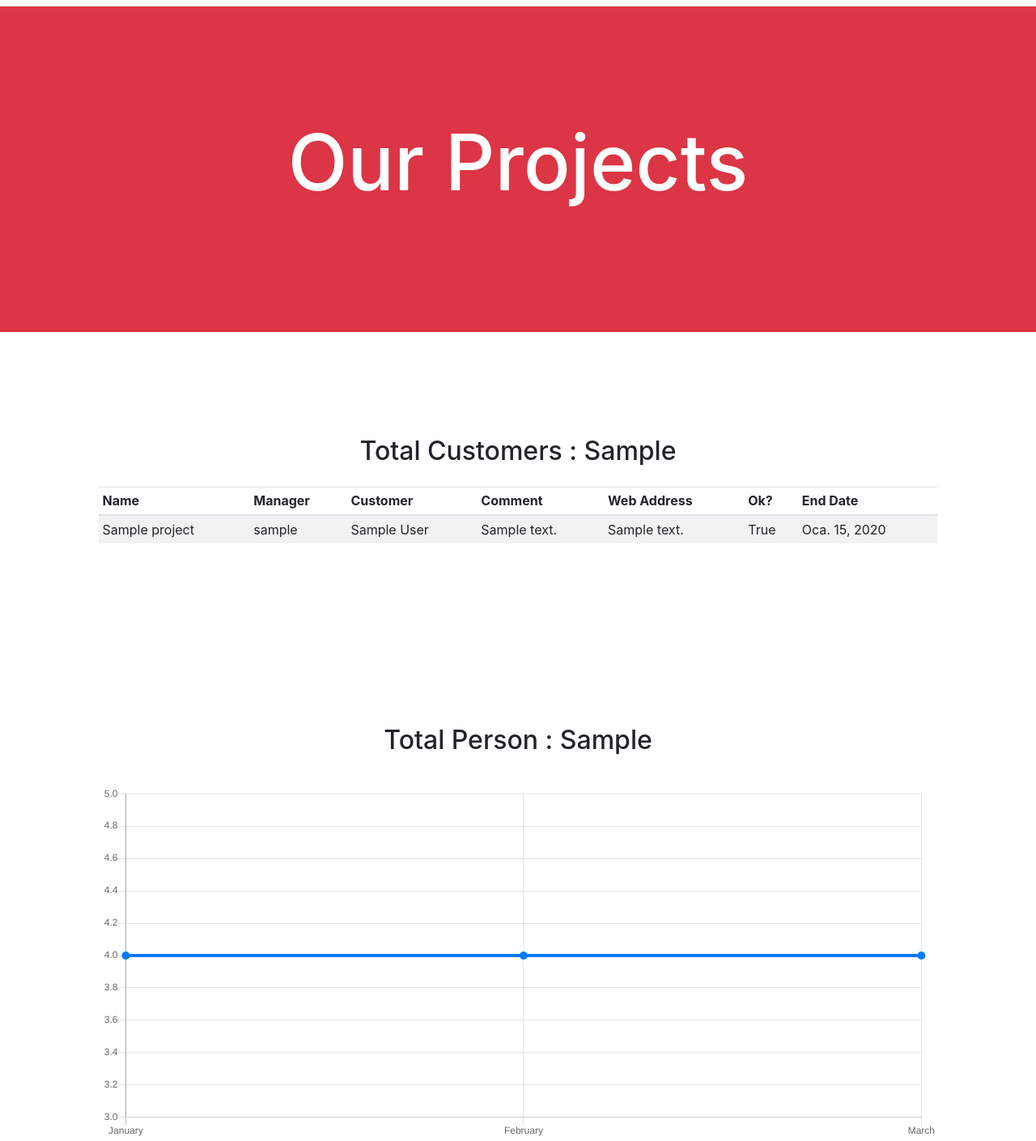
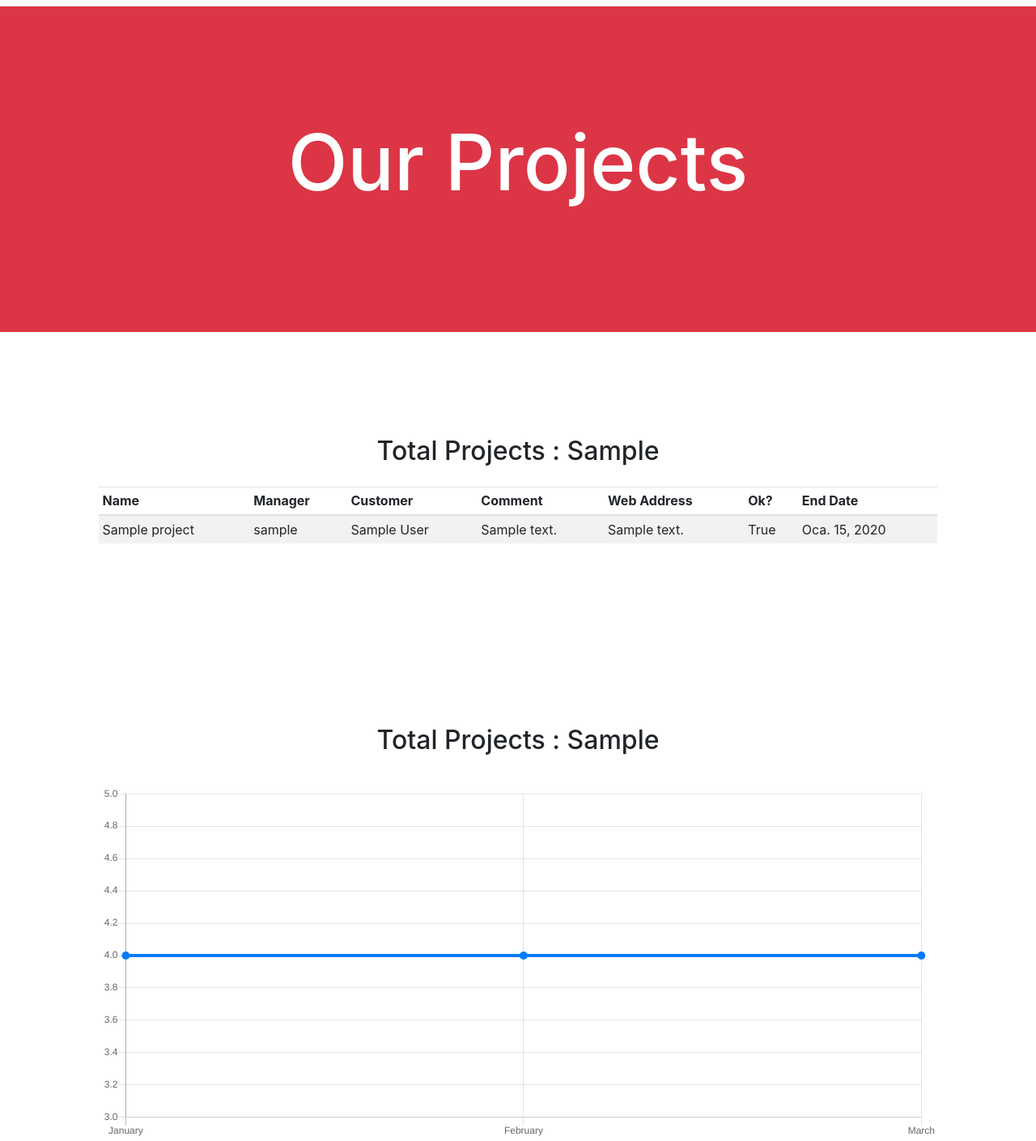
Before and after one commit to fehsand/p3_dashboard2, a Django app: template mainapp/templates/mainapp/projects.html in a window 1280 px wide. Shown: the part 49-1458 px from the top of the page at 81% size. Run offline with Django 3.2, Linux system fonts and the light colour scheme; tables that the repository leaves empty hold one stand-in row (values such as "Sample post"); the template is opened without the code that fills it: values that come from a table or form of the project are taken from there, most other values are stand-ins (such as "Sample title", 1, 10 or a date in 2020); some libraries are stand-ins or nearby versions.

Commit message:
Gelistirme.

```diff
--- a/mainapp/templates/mainapp/projects.html
+++ b/mainapp/templates/mainapp/projects.html
@@ -10,7 +10,7 @@
 <div class="container-fluid">
     <div class="row py-5 my-5">
         <div class="col-md-10 mb-3 py-3 mx-auto bg-white">
-            <h2 class=" text-center py-3">Total Customers : {{projs_say}}</h2>
+            <h2 class=" text-center py-3">Total Projects : {{projs_say}}</h2>
             <div class="table-responsive">
                 <table class="table table-striped table-sm">
                     <thead>
@@ -45,7 +45,7 @@
 <div class="container-fluid">
     <div class="row py-5 my-5">
         <div class="col-md-10 mx-auto bg-white p-3 mb-3">
-            <h2 class=" text-center py-3">Total Person : {{cuss_say}}</h2>
+            <h2 class=" text-center py-3">Total Projects : {{projs_say}}</h2>
             <canvas class="my-4" id="myChart" width="450" height="190"></canvas>
         </div>
     </div>
```
